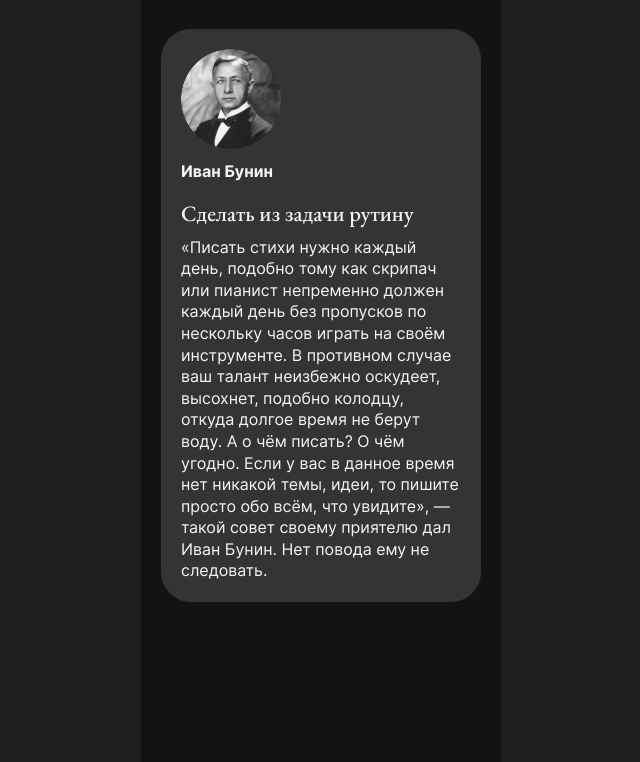
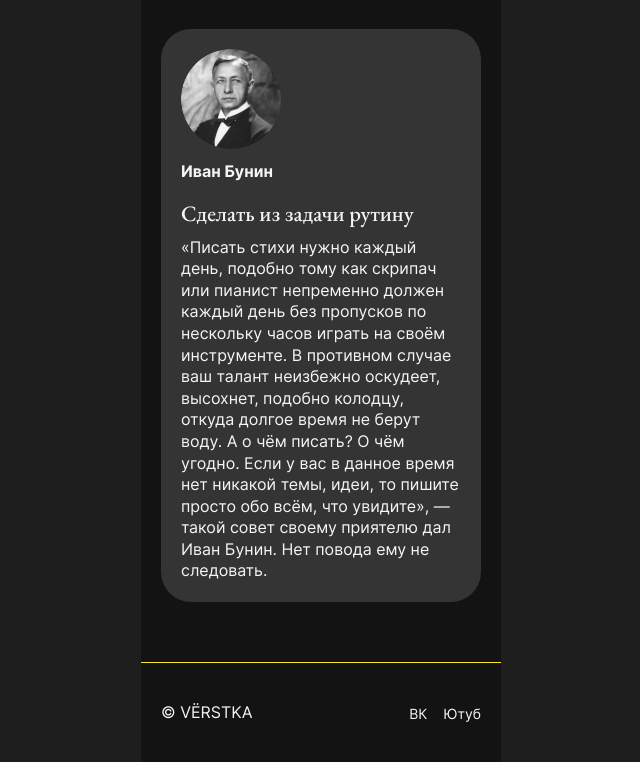
Before and after one commit to szmergonn/ReadyMadeCaseFromScratch, a plain HTML site: page index.html in a window 1280 px wide. Shown: the part 3409-4171 px from the top of the page, without its empty margins (319-959 px from the left). Drawn offline with Linux system fonts and the light colour scheme; files whose address does not match are found by name.

Commit message:
section_footer_ready

```diff
--- a/index.html
+++ b/index.html
@@ -14,7 +14,7 @@
         class="header_logo-image"
         src="./images/logo.svg"
         alt="Логотип проекта"
-      />
+      >
     </a>
     <nav class="header_menu">
       <ul class="header_menu-list">
@@ -150,7 +150,15 @@
     </section>
   </main>
   <footer class="footer content-section content-section_theme_dark">
-
+    <p class="footer_copy">© VЁRSTKA</p>
+    <ul class="footer_links">
+      <li>
+        <a href="#">ВК</a>
+      </li>
+      <li>
+        <a href="#">Ютуб</a>
+      </li>
+    </ul>
   </footer>
 </body>
 </html>
--- a/styles/style.css
+++ b/styles/style.css
@@ -89,12 +89,10 @@ h1, h2, h3, h4, h5, h6, p, ul, ol, blockquote {
 
 .accent-span {
   display: block;
-
 }
 
 .text-center {
   text-align: center;
-
 }
 
 .text-right {
@@ -215,3 +213,29 @@ h1, h2, h3, h4, h5, h6, p, ul, ol, blockquote {
   line-height: 21.6px;
   margin-bottom: 20px;
 }
+
+.footer {
+  display: flex;
+  justify-content: space-between;
+  align-items: center;
+  border-top: 1px solid #fee42a;
+  padding: 20px;
+}
+
+.footer_copy {
+  color: #f5f5f5;
+  font-size: 16px;
+  line-height: 1.35;
+}
+
+.footer_links {
+  display: flex;
+  gap: 16px;
+  list-style: none;
+}
+
+.footer_links a {
+  font-size: 14px;
+  text-decoration: none;
+  color: #f5f5f5;
+}
```
